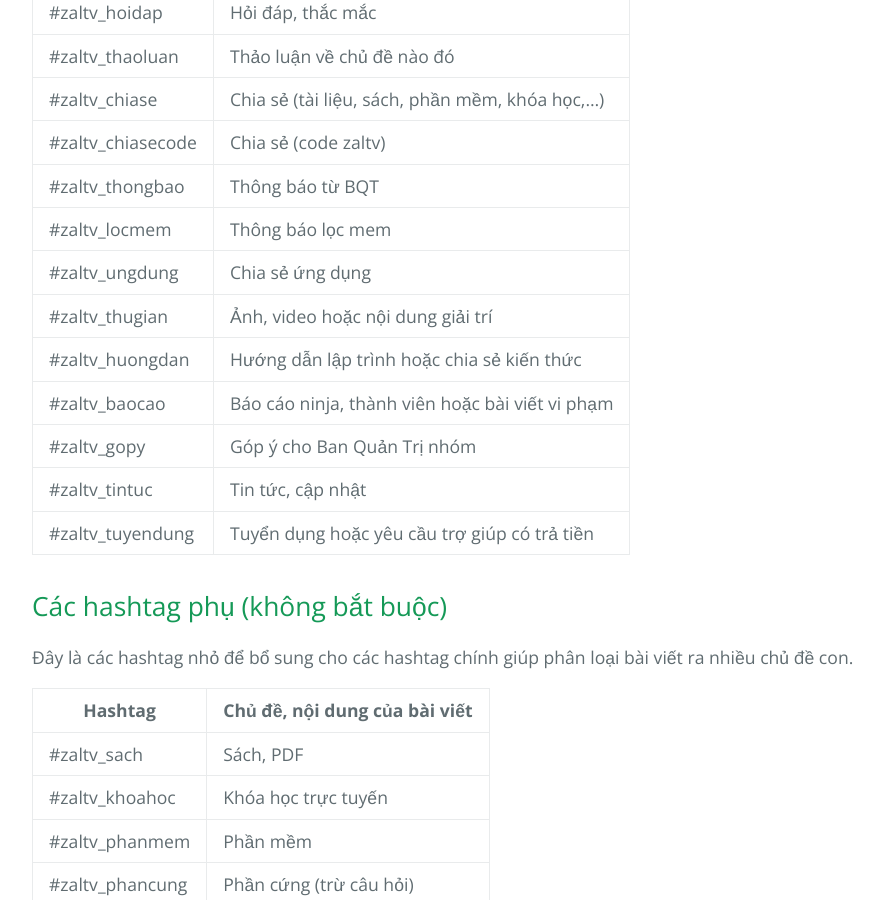
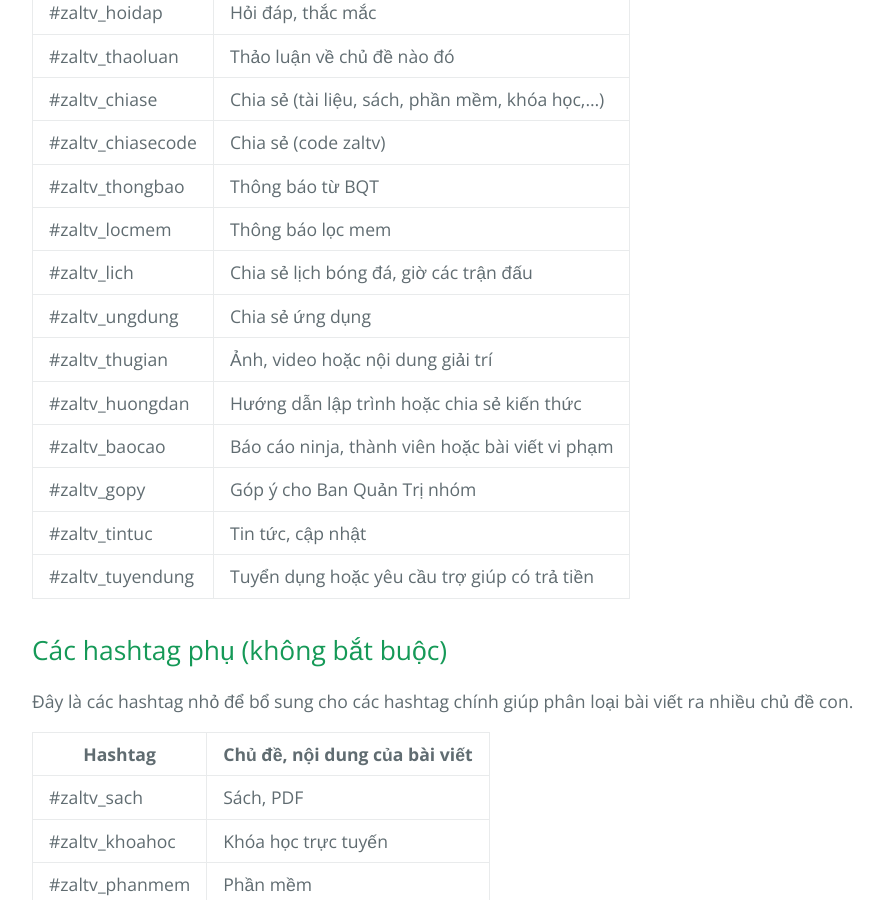
Before and after one commit to huuvinhtv/zaltv, a Jekyll site: the page built from hashtags.md, in a window 1280 px wide and 900 px high, scrolled down 846 px. Shown: the whole window, without its empty margins (192-1075 px from the left). Built offline with Jekyll 4.4.1, drawn with Linux system fonts in a browser that asks for light colours; our own code applies the rules of GitHub Pages for plain Markdown files.

Commit message:
Update hashtags.md

```diff
--- a/hashtags.md
+++ b/hashtags.md
@@ -16,6 +16,7 @@ Nhằm mục đích phân loại nội dung cũng như giúp các bạn dễ dà
 | #zaltv_chiasecode | Chia sẻ (code zaltv)                             |
 | #zaltv_thongbao   | Thông báo từ BQT                                 |
 | #zaltv_locmem     | Thông báo lọc mem                                |
+| #zaltv_lich       | Chia sẻ lịch bóng đá, giờ các trận đấu           |
 | #zaltv_ungdung    | Chia sẻ ứng dụng                                 |
 | #zaltv_thugian    | Ảnh, video hoặc nội dung giải trí                |
 | #zaltv_huongdan   | Hướng dẫn lập trình hoặc chia sẻ kiến thức       |
```
